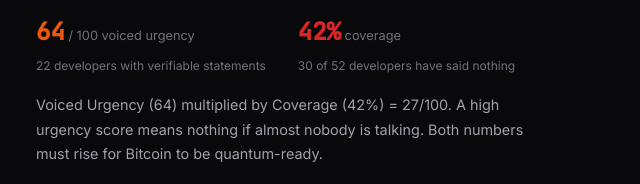
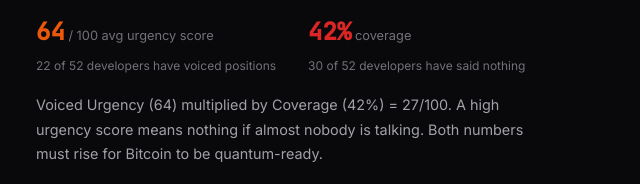
Before and after one commit to Iskander-Agent/quantum-visualizer, a website: page index.html in a window 1280 px wide. Shown: the part 517-701 px from the top of the page, 228-868 px from the left. Drawn offline with Linux system fonts and the light colour scheme.

Commit message:
fix: dashboard label — voiced urgency → avg urgency score (22 of 52 voiced)
Addresses pbtc21 feedback on #33: the old label "63/100 voiced urgency"
reads like 63 developers voiced urgency. Now reads "64/100 avg urgency
score" with "22 of 52 developers have voiced positions" underneath.

Co-Authored-By: Ghislo <ghislo@users.noreply.github.com>

```diff
--- a/index.html
+++ b/index.html
@@ -399,7 +399,7 @@
 <div class="index-info">
 <div class="index-level">Bitcoin Quantum Readiness<span class="index-level-tag" style="background:${levelBg[comp.current_level]||'var(--red-bg)'};color:${levelColors[comp.current_level]||'var(--red)'}">${comp.current_level}</span></div>
 <div style="display:flex;gap:2rem;margin:1rem 0;flex-wrap:wrap">
-<div><span style="font-family:'JetBrains Mono',monospace;font-size:1.5rem;font-weight:800;color:var(--orange)">${voiced.score}</span><span style="font-size:0.8rem;color:var(--text-muted)"> / 100 voiced urgency</span><br><span style="font-size:0.75rem;color:var(--text-muted)">${voiced.voices_count} developers with verifiable statements</span></div>
+<div><span style="font-family:'JetBrains Mono',monospace;font-size:1.5rem;font-weight:800;color:var(--orange)">${voiced.score}</span><span style="font-size:0.8rem;color:var(--text-muted)"> / 100 avg urgency score</span><br><span style="font-size:0.75rem;color:var(--text-muted)">${voiced.voices_count} of 52 developers have voiced positions</span></div>
 <div><span style="font-family:'JetBrains Mono',monospace;font-size:1.5rem;font-weight:800;color:var(--red)">${coverage.score}%</span><span style="font-size:0.8rem;color:var(--text-muted)"> coverage</span><br><span style="font-size:0.75rem;color:var(--text-muted)">${coverage.silent} of ${coverage.total} developers have said nothing</span></div>
 </div>
 <p class="index-explain">${comp.formula}</p>
```
